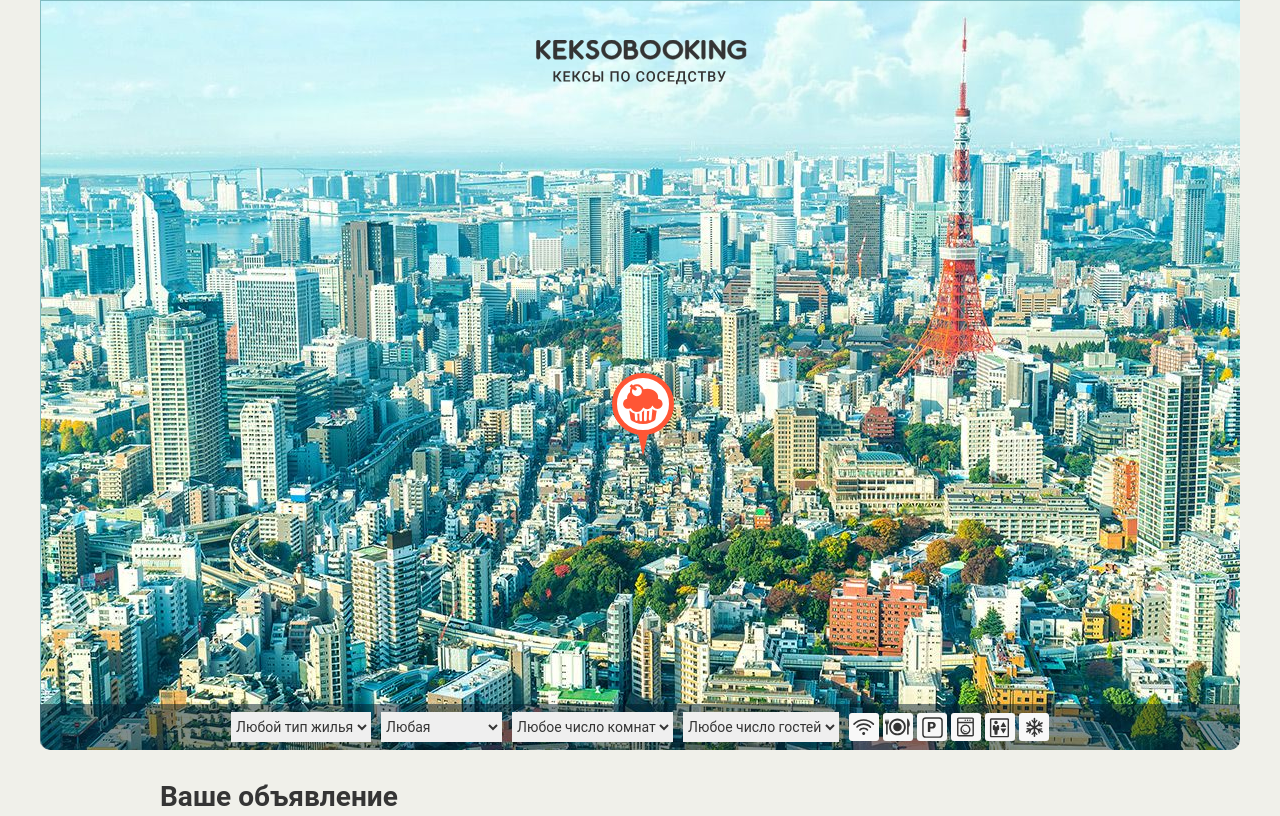
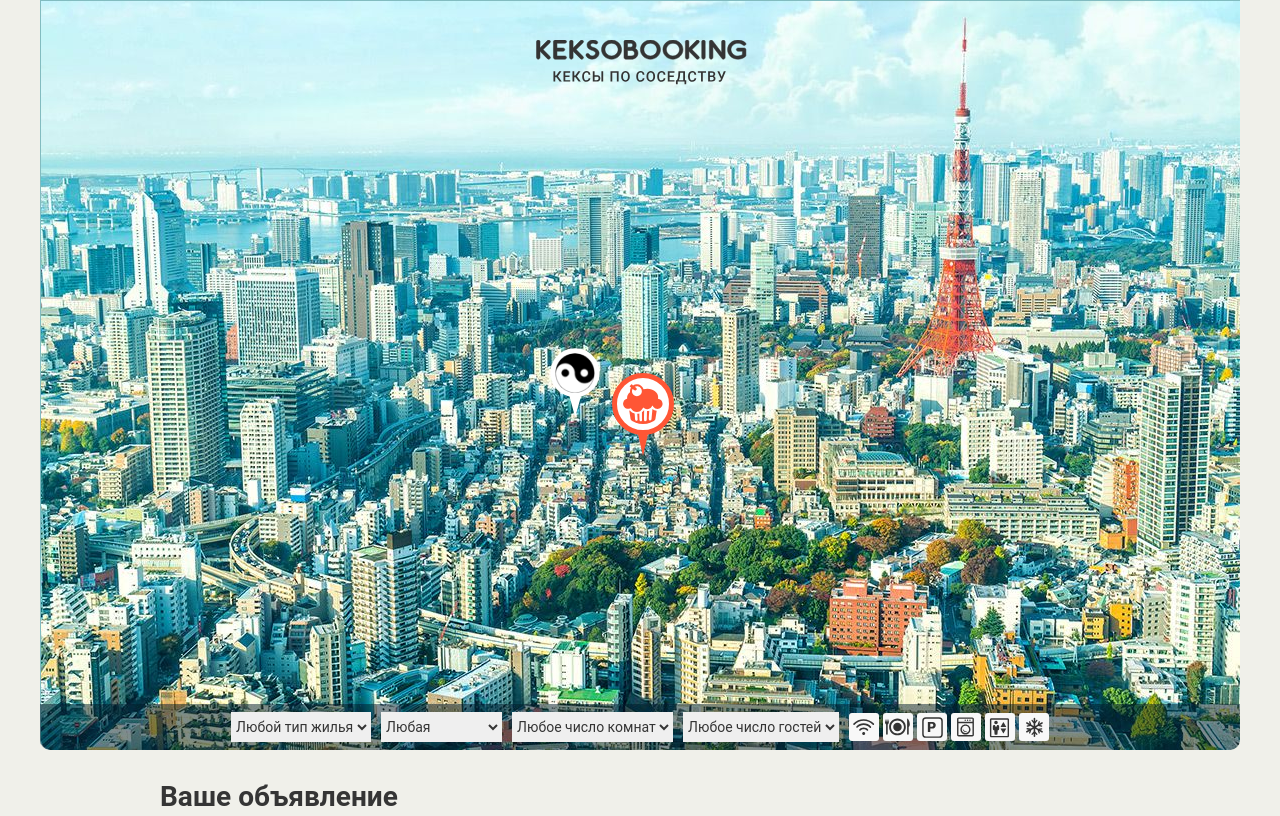
Before and after one commit to webDevUs3r/keksobooking, a website: page index.html in a window 1280 px wide. Shown: the top 816 px of the page. Drawn offline with Linux system fonts and the light colour scheme; files whose address does not match are found by name.

Commit message:
ДЗ #3. Создал функцию создания метки на карте

```diff
--- a/js/map.js
+++ b/js/map.js
@@ -324,8 +324,78 @@ var data = [
   }
 ];
 
+var a = {
+    "author": {
+      "avatar": "img/avatars/default.png"
+    },
+    "offer": {
+      "title": "Милое гнездышко для фанатов Анимэ",
+      "address": "105-0003 Tōkyō-to, Minato-ku, Nishishinbashi, 2 Chome−3",
+      "price": 90000,
+      "type": "house",
+      "rooms": 1,
+      "guests": 2,
+      "checkin": "23:00",
+      "checkout": "5:00",
+      "features": [
+        "wifi",
+        "dishwasher",
+        "parking",
+        "washer",
+        "elevator",
+        "conditioner"
+      ],
+      "description": "Азиатов просьба не беспокоить.",
+      "photos": [
+        "https://cdn.ostrovok.ru/t/x500/second2/1389653673/9237e4e2ff53d3d1beb69e49412df972.jpg",
+        "https://cdn.ostrovok.ru/t/x500/second/1389604422/ff530e241de007ce3af7bdd23719ae0a.jpg",
+        "https://cdn.ostrovok.ru/t/x500/mec/hotels/2000000/1480000/1479400/1479346/1479346_34_b.jpg",
+        "https://cdn.ostrovok.ru/t/x500/mec/hotels/2000000/1480000/1479400/1479346/1479346_40_b.jpg"
+      ]
+    },
+    "location": {
+      "x": 535,
+      "y": 418
+    }
+  };
+
 
 // Карта объявлений
 var map = document.querySelector('.map');
 // Активируем карту
 map.classList.remove('map--faded');
+// Контейнер объявлений
+var mapPinsList = map.querySelector('.map__pins');
+
+// Шаблон объявления
+var cardAdTemplate = document.querySelector('#card').content;
+// Шаблон метки объявления
+var pinAdTemplate = document.querySelector('#pin').content;
+
+var createCardAd = function () {
+  var newCardAd;
+};
+
+var createMapPin = function (dataItem) {
+  var PIN_HEIGHT = 70;
+  var PIN_WIDTH = 50;
+  var pinHalfWidth = PIN_WIDTH / 2;
+  var newMapPin = pinAdTemplate.querySelector('.map__pin').cloneNode(true);
+  newMapPin.style.left = dataItem.location.x - pinHalfWidth + 'px';
+  newMapPin.style.top = dataItem.location.y - PIN_HEIGHT + 'px';
+  newMapPin.src = dataItem.author.avatar;
+  newMapPin.alt = dataItem.offer.title;
+
+  return newMapPin;
+};
+
+var renderCardAd = function (adList) {
+  var fragment = document.createDocumentFragment();
+  // for (var i = 0; i < adList.length; i++) {
+  //   fragment.appendChild(createCardAd(adList[i]));
+  // }
+  fragment.appendChild(createMapPin(adList));
+  mapPinsList.appendChild(fragment);
+};
+
+renderCardAd(a);
```
Also changed, not shown: index.html (+1 -0 lines).
